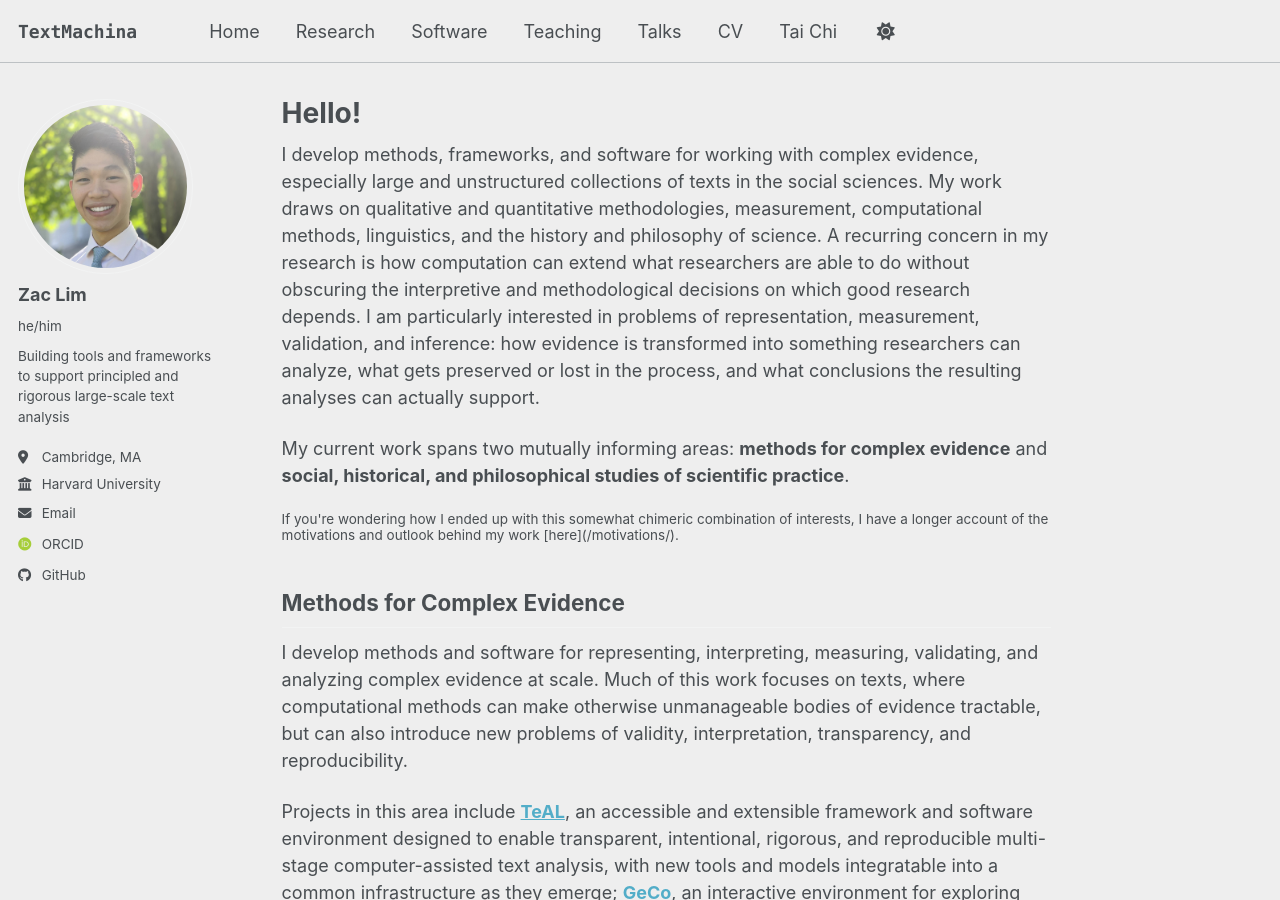
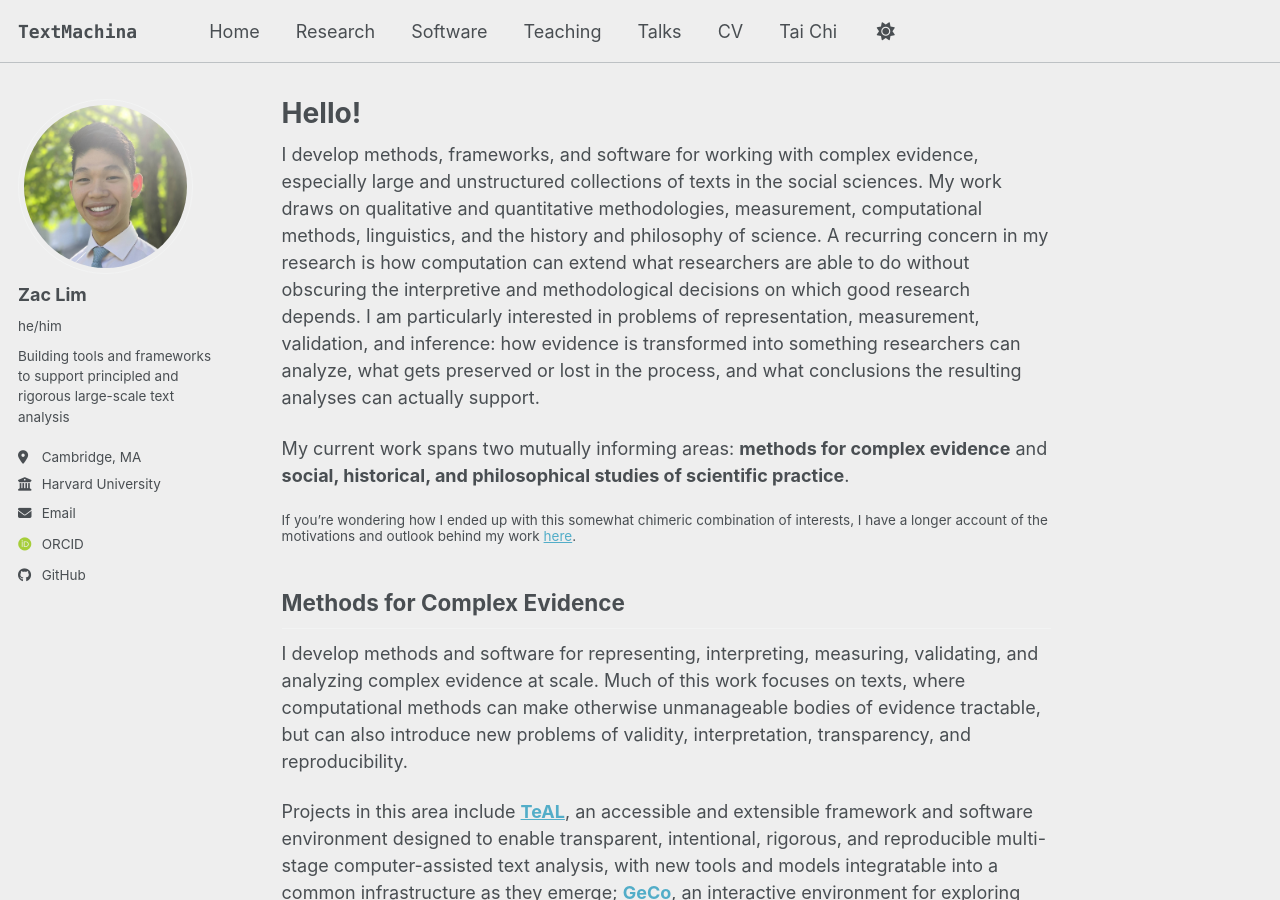
Before and after one commit to zacthinks/zacthinks.github.io, a Jekyll site: the page built from _pages/about.md, in a window 1280 px wide and 900 px high. Built offline with Jekyll 4.4.1, drawn with Linux system fonts in a browser that asks for light colours; some web fonts are replaced; a script bundle is joined from its source files by our own code; library files that are not in the unit come from our copies.

Commit message:
Simplify homepage aside styling

```diff
--- a/_pages/about.md
+++ b/_pages/about.md
@@ -11,7 +11,7 @@
 
 My current work spans two mutually informing areas: **methods for complex evidence** and **social, historical, and philosophical studies of scientific practice**.
 
-<p class="home-aside"><small>If you're wondering how I ended up with this somewhat chimeric combination of interests, I have a longer account of the motivations and outlook behind my work [here](/motivations/).</small></p>
+<small style="display:block; line-height:1.2; margin:0.35rem 0 0.9rem;">If you're wondering how I ended up with this somewhat chimeric combination of interests, I have a longer account of the motivations and outlook behind my work <a href="/motivations/">here</a>.</small>
 
 ## Methods for Complex Evidence
 
```
